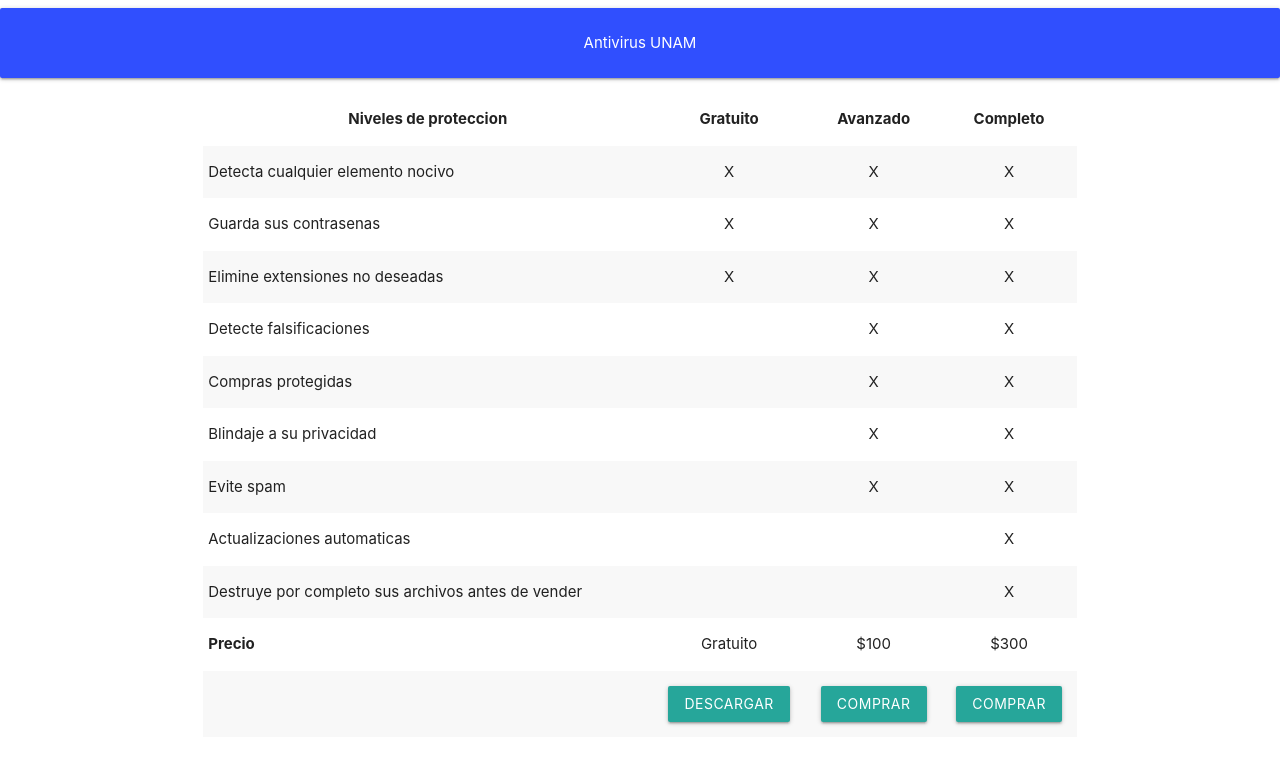
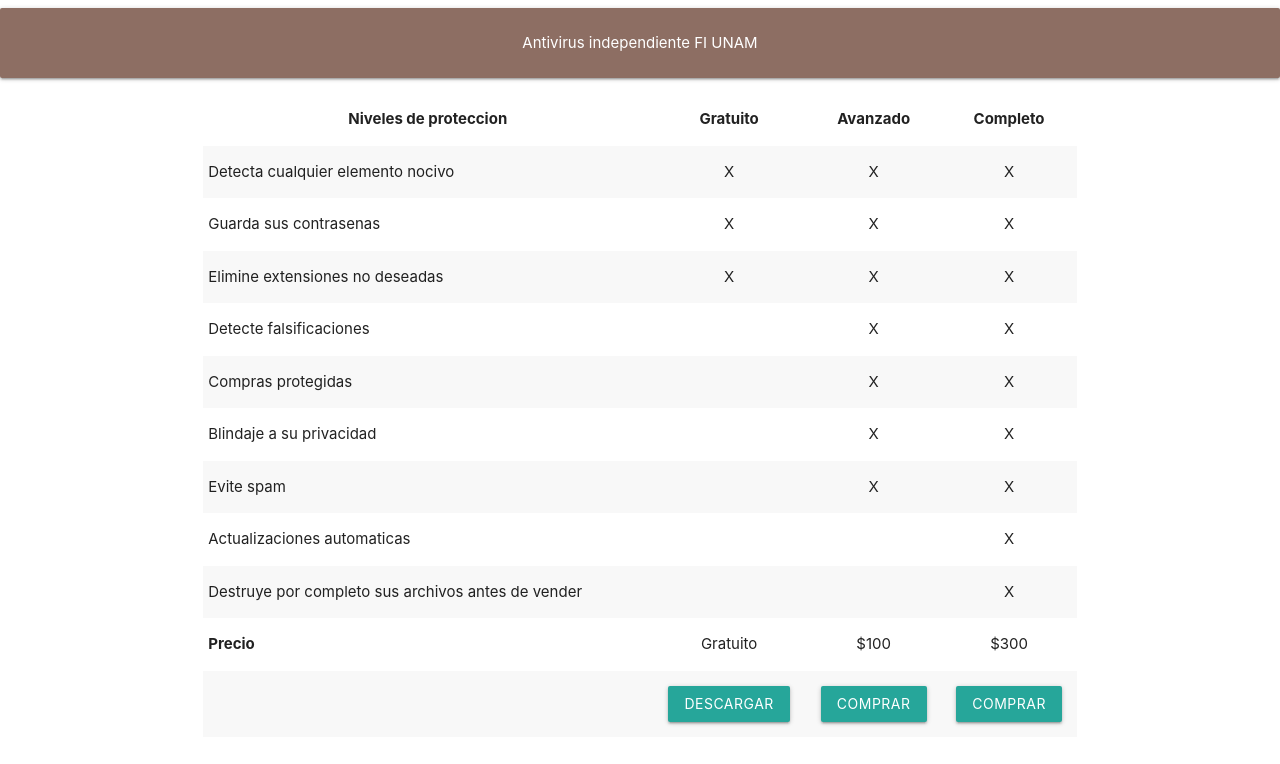
Before and after one commit to saulaxel/Taream-laboratori-PAyMN, a plain HTML site: page Antivirus.html in a window 1280 px wide. Drawn offline with nearby package versions, Linux system fonts and the light colour scheme.

Commit message:
Update Antivirus.html

```diff
--- a/Antivirus.html
+++ b/Antivirus.html
@@ -1,13 +1,13 @@
 <!DOCTYPE html>
 <html>
 	<head>
-		<title>Pagina Web</title>
+		<title> UNAM Protection Plus </title>
 		<link rel="stylesheet" href="css/materialize.min.css">
 	</head>
 
 	<body>
-		<div class="card-panel indigo accent-4">
-		<span class="white-text"><center>Antivirus UNAM</center></span>
+		<div class="card-panel brown lighten-1">
+		<span class="white-text"><center>Antivirus independiente FI UNAM</center></span>
 
 		</div>
 		<div class="container">
```
